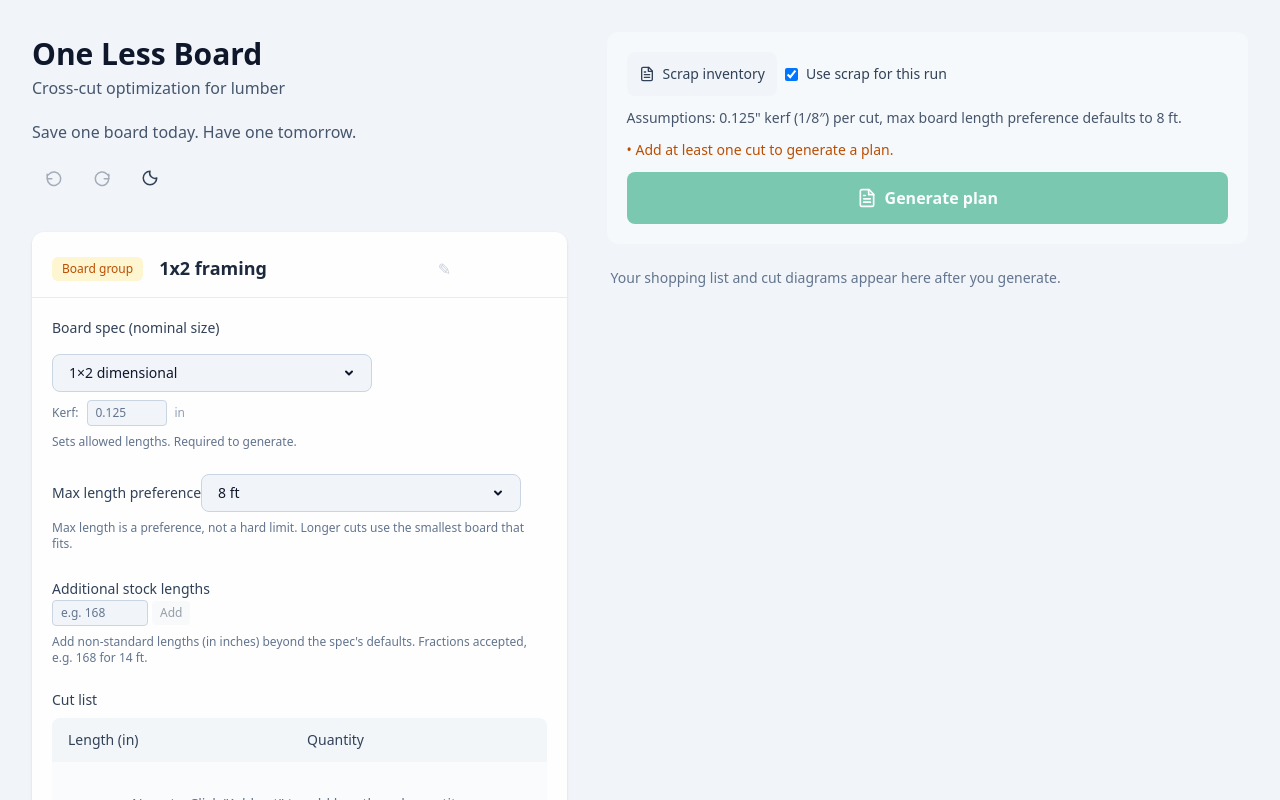
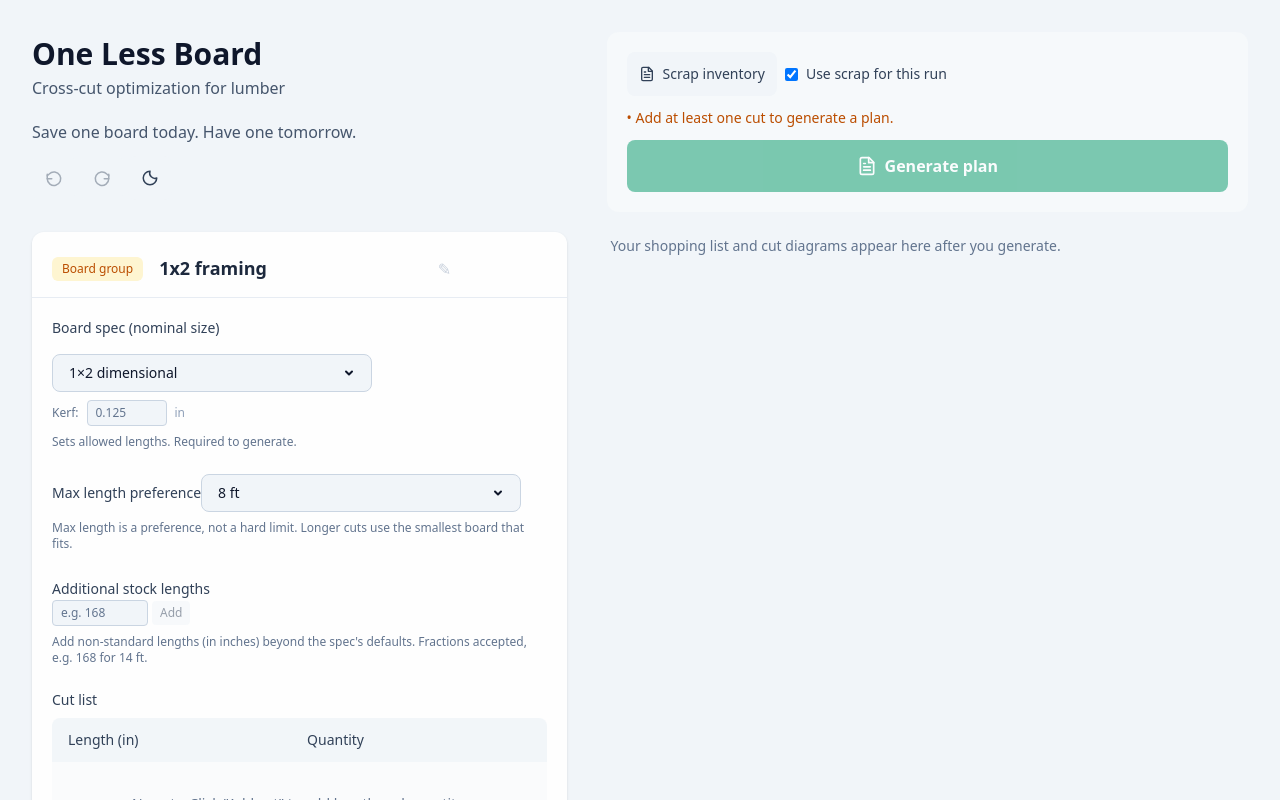
Before and after one commit to jodylecompte/one-less-board, a React (Vite) app: page / in a window 1280 px wide. Shown: the top 800 px of the page. Built offline with nearby package versions, Linux system fonts and the light colour scheme.

Commit message:
Kerf assumption / default no longer applicable, customizble

```diff
--- a/src/App.tsx
+++ b/src/App.tsx
@@ -2,8 +2,6 @@ import { useCallback, useEffect, useRef, useState } from "react";
 import {
   STOCK_PROFILES,
   formatStockLength,
-  DEFAULT_KERF_INCHES,
-  DEFAULT_MAX_BOARD_LENGTH_INCHES,
 } from "./lib/stock-profiles";
 import { mergeScrapEntries, type ScrapEntry } from "./lib/optimizer";
 import {
@@ -580,11 +578,7 @@ function App() {
                 </span>
               </label>
             </div>
-            <p className="text-sm text-slate-600 dark:text-slate-400">
-              Assumptions: {DEFAULT_KERF_INCHES}" kerf (1/8″) per cut, max board
-              length preference defaults to{" "}
-              {DEFAULT_MAX_BOARD_LENGTH_INCHES / 12} ft.
-            </p>
+
             {!canGenerate && generationErrors.length > 0 && (
               <ul className="space-y-1 text-sm text-amber-700 dark:text-amber-300">
                 {generationErrors.map((msg) => (
```
